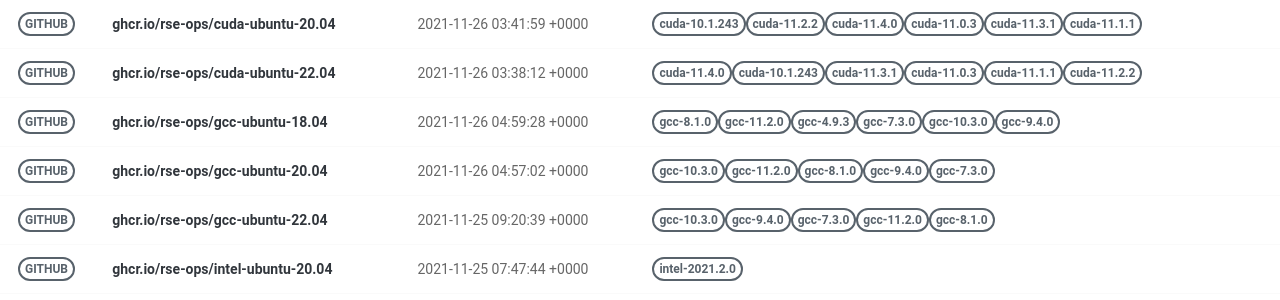
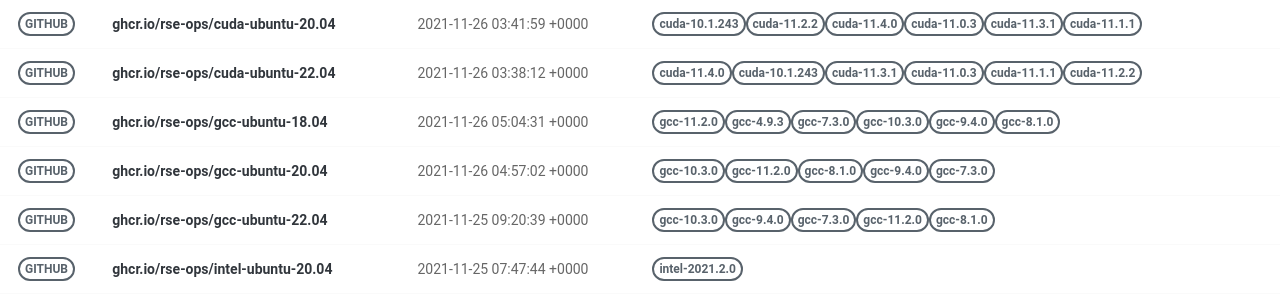
Before and after one commit to rse-ops/docker-images, a Jekyll site: the page built from pages/index.md, in a window 1280 px wide. Shown: the part 277-577 px from the top of the page. Built offline with Jekyll 4.4.1, drawn with Linux system fonts in a browser that asks for light colours; nearby versions of some CDN libraries.

Commit message:
Automated push to update library 2021-11-26

```diff
--- a/_library/ghcr.io-rse-ops-gcc-ubuntu-18.04.md
+++ b/_library/ghcr.io-rse-ops-gcc-ubuntu-18.04.md
@@ -1,14 +1,11 @@
 ---
 layout: container
 name: ghcr.io/rse-ops/gcc-ubuntu-18.04
-updated_at: 2021-11-26 04:59:28.377411
+updated_at: 2021-11-26 05:04:31.179203
 
 
 container_url: https://github.com/orgs/rse-ops/packages/container/package/gcc-ubuntu-18.04
 versions:
- - tag: gcc-8.1.0
-   dockerfile: https://github.com/rse-ops/docker-images/blob/main/ubuntu/gcc/Dockerfile
-   manifest: https://crane.ggcr.dev/manifest/ghcr.io/rse-ops/gcc-ubuntu-18.04:gcc-8.1.0
  - tag: gcc-11.2.0
    dockerfile: https://github.com/rse-ops/docker-images/blob/main/ubuntu/gcc/Dockerfile
    manifest: https://crane.ggcr.dev/manifest/ghcr.io/rse-ops/gcc-ubuntu-18.04:gcc-11.2.0
```
Also changed, not shown: other parts of _library/ghcr.io-rse-ops-gcc-ubuntu-18.04.md (+3 -0 lines).
